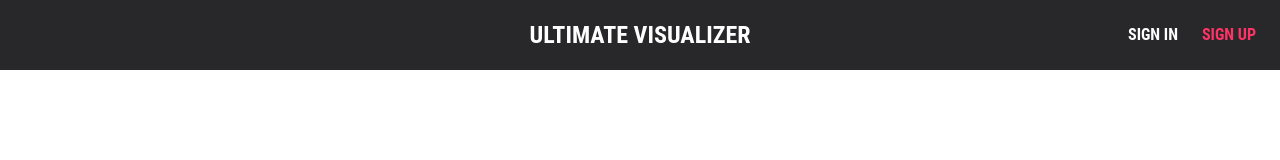
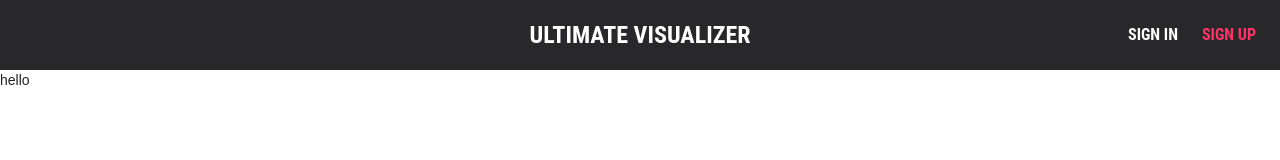
Before and after one commit to JJLIN1024/Ultimate_visualizer, a React (Create React App) app in the folder frontend/: page /ultimate-visualizer/Data-Structure in a window 1280 px wide. Shown: the top 160 px of the page. Built offline with nearby package versions, Linux system fonts and the light colour scheme.

Commit message:
add DS visualizer start page  and routing

```diff
--- a/frontend/src/Home.js
+++ b/frontend/src/Home.js
@@ -17,6 +17,7 @@ import SortingVisualizer from './modules/views/SortingVisualizer';
 import SignIn from './SignIn';
 import SignUp from './SignUp';
 import ForgetPassword from './ForgotPassword';
+import DataStructureVisualizer from './modules/views/DataStructureVisualizer';
 
 function Index() {
   return (
@@ -31,6 +32,7 @@ function Index() {
             <AppFooter />
           </Route>
           <Route path="/ultimate-visualizer/Sorting" exact component={SortingVisualizer}/>
+          <Route path="/ultimate-visualizer/Data-Structure" exact component={DataStructureVisualizer}/>
           <Route path="/ultimate-visualizer/sign-in" exact component={SignIn}/>
           <Route path="/ultimate-visualizer/sign-up" exact component={SignUp}/>
           <Route path="/ultimate-visualizer/forgot-password/" exact component={ForgetPassword}/>
--- /dev/null
+++ b/frontend/src/modules/views/DataStructureVisualizer.js
@@ -0,0 +1,11 @@
+import React from 'react'
+
+const DataStructureVisualizer = () => {
+  return (
+    <div>
+      hello
+    </div>
+  )
+}
+
+export default DataStructureVisualizer
--- a/frontend/src/modules/views/css/SortingVisualizer.css
+++ b/frontend/src/modules/views/css/SortingVisualizer.css
@@ -1,6 +1,5 @@
 .array-container {
   position: absolute;
-  left: 230px;
   top: 130px;
 }
 
```
